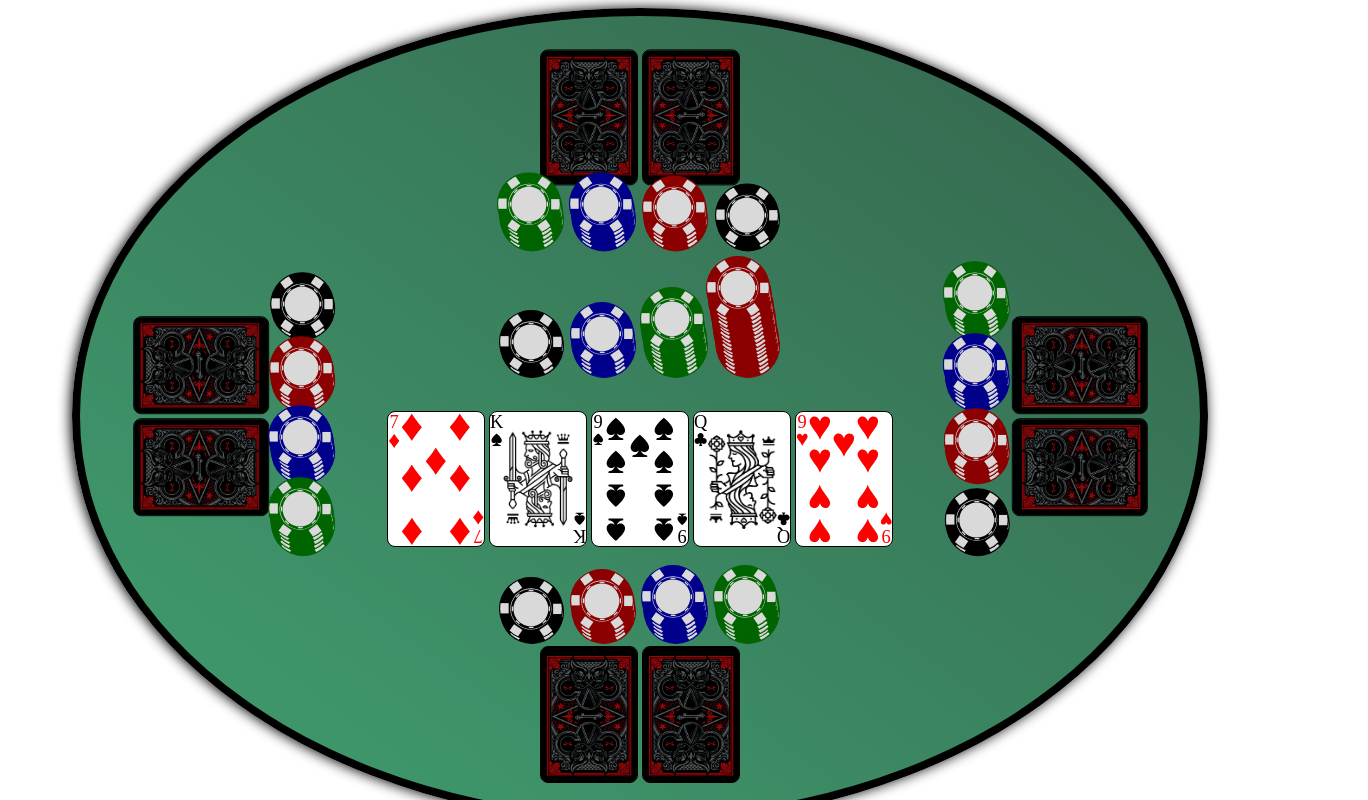
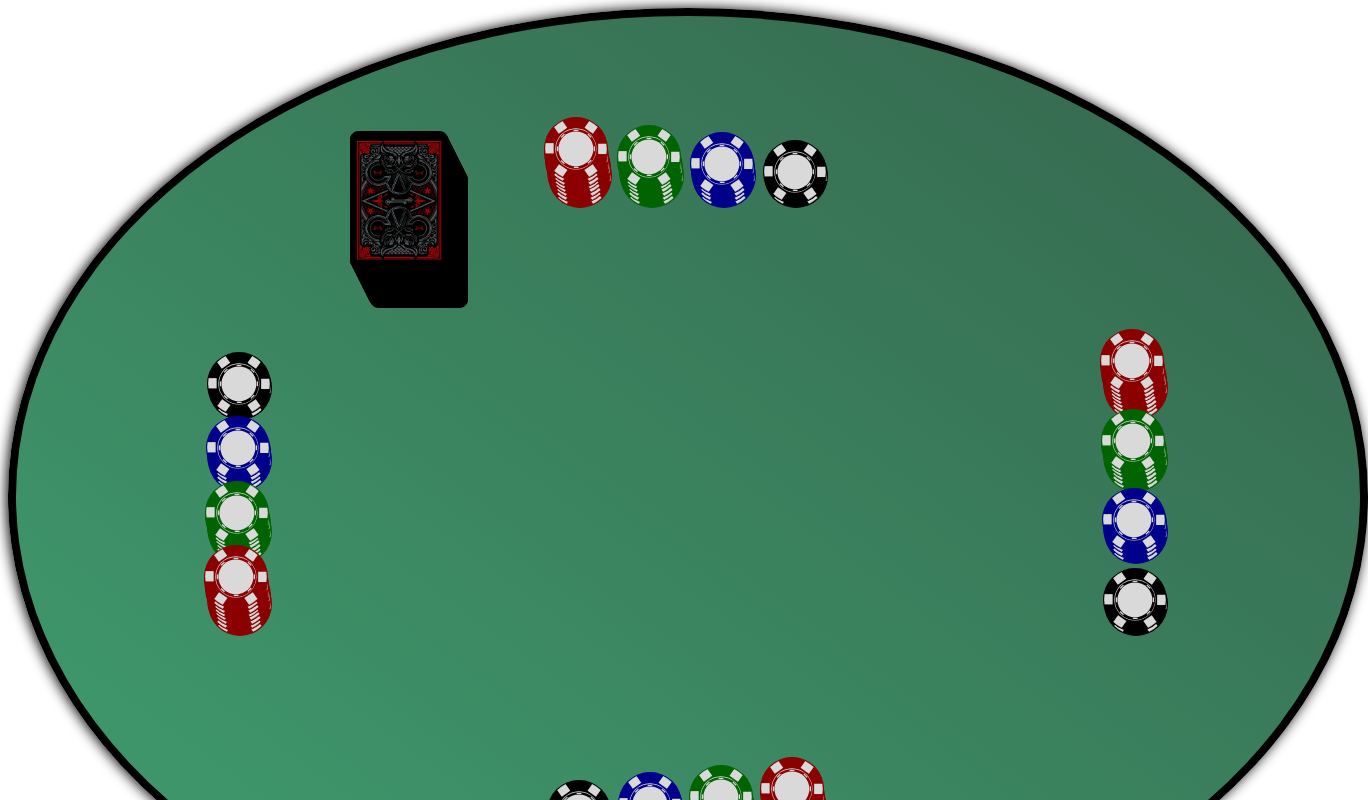
Before and after one commit to sjoegd/poker-game, a React (Vite) app: page / in a window 1280 px wide. Shown: the top 800 px of the page, 1368 px wide, since content can reach past the window. Built offline with nearby package versions, Linux system fonts and the light colour scheme.

Commit message:
Table -> Pure UI render, Game now manages game

```diff
--- a/src/App.jsx
+++ b/src/App.jsx
@@ -1,8 +1,8 @@
 import React from 'react';
-import Table from './components/Table';
+import Game from './components/Game';
 
 export default function App() {
   return (
-    <Table />
+    <Game />
   );
 }
--- /dev/null
+++ b/src/components/Game.jsx
@@ -0,0 +1,150 @@
+import React, { useState } from 'react';
+import styled from 'styled-components';
+
+import Table from './Table';
+
+const StartButton = styled.button`
+  width: 6rem;
+  height: 3rem;
+  background: #232323;
+  color: #FEFEFE;
+  border-radius: 0.5rem;
+  font-size: 1.5rem;
+
+  &:hover {
+    scale: 1.1;
+  }
+`;
+
+// Card = {number: ..., type: ... backwards: ...};
+// playerCoins = {black: ..., darkblue: ..., darkgreen: ..., darkred: ...};
+// playerCards = [Card1, Card2];
+// playerHand = {playerCoins, playerCards};
+
+let cardTypes = ['club', 'heart', 'diamond', 'spade'];
+let cardNumbers = ['A', 2, 3, 4, 5, 6, 7, 8, 9, 10, 'J', 'Q', 'K'];
+
+let baseCoins = {
+  black: 2,
+  darkblue: 4,
+  darkgreen: 6,
+  darkred: 8,
+};
+
+let coinValues = {
+  black: 100,
+  darkblue: 50,
+  darkgreen: 20,
+  darkred: 10,
+};
+
+let coinTypes = ['black', 'darkblue', 'darkgreen', 'darkred'];
+
+/**
+ *
+ * @returns Component that manages the Game
+ */
+export default function Game() {
+  let [cardStack, setCardStack] = useState(shuffleCardStack(getFreshCardStack()));
+  let [cardRiver, setCardRiver] = useState([]);
+  let [coinStack, setCoinStack] = useState({ black: 0, darkblue: 0, darkgreen: 0, darkred: 0 });
+
+  let [player1, setPlayer1] = useState(getFreshPlayerHand());
+  let [player2, setPlayer2] = useState(getFreshPlayerHand());
+  let [player3, setPlayer3] = useState(getFreshPlayerHand());
+  let [player4, setPlayer4] = useState(getFreshPlayerHand());
+
+  console.log(cardStack.length);
+
+  return (
+    <>
+      <Table
+        cardStack={cardStack}
+        cardRiver={cardRiver}
+        coinStack={coinStack}
+        players={[player1, player2, player3, player4]}
+      />
+      <StartButton onClick={() => startNewRound()}>Start</StartButton>
+    </>
+  );
+
+  function startNewRound() {
+    let currentCardStack = [...cardStack];
+    let currentCardRiver = [...cardRiver];
+
+    drawPlayerCards(currentCardStack);
+    drawRiverCards(3, currentCardRiver, currentCardStack);
+    flipRiverCards(currentCardRiver, false);
+
+    setCardStack(currentCardStack);
+    setCardRiver(currentCardRiver);
+  }
+
+  function drawPlayerCards(currentCardStack) {
+    function drawPlayer({ player, setPlayer }) {
+      let currentPlayer = { ...player };
+      let { playerCoins, playerHand } = currentPlayer;
+      playerHand.push(currentCardStack.pop());
+      playerHand.push(currentCardStack.pop());
+      setPlayer({ playerCoins, playerHand });
+    }
+
+    let playerTuples = [
+      { player: player1, setPlayer: setPlayer1 },
+      { player: player2, setPlayer: setPlayer2 },
+      { player: player3, setPlayer: setPlayer3 },
+      { player: player4, setPlayer: setPlayer4 },
+    ];
+
+    for (let playerTuple of playerTuples) {
+      drawPlayer(playerTuple);
+    }
+  }
+
+  function drawRiverCards(amount, currentCardRiver, currentCardStack) {
+    for (let i = 0; i < amount; i++) {
+      currentCardRiver.push(currentCardStack.pop());
+    }
+  }
+
+  function flipRiverCards(currentCardRiver, backwards) {
+    for(let card of currentCardRiver) {
+        card.backwards = backwards
+    }
+  }
+}
+
+function getFreshCardStack() {
+  let cards = [];
+
+  for (let type of cardTypes) {
+    for (let number of cardNumbers) {
+      cards.push({ number, type, backwards: true });
+    }
+  }
+
+  return cards;
+}
+
+function getFreshPlayerHand() {
+  return {
+    playerCoins: { ...baseCoins },
+    playerHand: [],
+  };
+}
+
+// Uses Knuth's Shuffle Algorithm
+function shuffleCardStack(cardStack) {
+  cardStack = [...cardStack]; // copy
+  let currentIndex = cardStack.length;
+  let randomIndex;
+
+  while (currentIndex != 0) {
+    randomIndex = Math.floor(Math.random() * currentIndex);
+    currentIndex--;
+
+    [cardStack[currentIndex], cardStack[randomIndex]] = [cardStack[randomIndex], cardStack[currentIndex]];
+  }
+
+  return cardStack;
+}
--- a/src/components/Table.jsx
+++ b/src/components/Table.jsx
@@ -2,15 +2,14 @@ import React from 'react';
 import styled from 'styled-components';
 
 import Hand from './cards/Hand';
+import CardRiver from './cards/CardRiver';
 import CardStack from './cards/CardStack';
 
 import CoinStack from './coins/CoinStack';
 
-// Card = {number: ..., type: ... backwards: ...}
-
 const TableContainer = styled.div`
-  height: 50rem;
-  width: 70rem;
+  height: 60rem;
+  width: 84rem;
   border-radius: 50%;
   background: linear-gradient(216deg, rgba(53, 101, 77, 1) 1%, rgba(62, 149, 106, 1) 83%);
   box-shadow: -0.1rem 0 0.8rem 0 rgba(0, 0, 0, 1);
@@ -32,7 +31,7 @@ const HandContainer = styled.div`
   justify-content: center;
 `;
 
-const CardStackContainer = styled(HandContainer)`
+const CardRiverContainer = styled(HandContainer)`
   margin: 0 auto;
 `;
 
@@ -41,6 +40,7 @@ const MiddleContainer = styled.div`
   display: flex;
   flex-direction: column;
 `;
+
 const CoinStackContainer = styled.div`
   display: flex;
   flex-direction: row;
@@ -49,92 +49,88 @@ const CoinStackContainer = styled.div`
   height: 100%;
 `;
 
+const CardStackContainer = styled.div`
+  grid-area: ${({ row, column }) => `${row} / ${column} / span 1 / span 1`};
+  display: flex;
+  justify-content: flex-end;
+  align-items: flex-end;
+  margin-bottom: 2rem;
+`;
+
+
+function PlayerHand(props) {
+  let { playerCoins, playerHand } = props.playerHand;
+
+  return (
+    <HandContainer row={props.row} column={props.column} rotate={props.rotate}>
+      <CoinStackContainer>
+        <CoinStack zIndex={props.fixZIndex ? 4 : 0} rotate={-props.rotate} amount={playerCoins.black} color={'black'} />
+        <CoinStack
+          zIndex={props.fixZIndex ? 3 : 0}
+          rotate={-props.rotate}
+          amount={playerCoins.darkblue}
+          color={'darkblue'}
+        />
+        <CoinStack
+          zIndex={props.fixZIndex ? 2 : 0}
+          rotate={-props.rotate}
+          amount={playerCoins.darkgreen}
+          color={'darkgreen'}
+        />
+        <CoinStack
+          zIndex={props.fixZIndex ? 1 : 0}
+          rotate={-props.rotate}
+          amount={playerCoins.darkred}
+          color={'darkred'}
+        />
+      </CoinStackContainer>
+      <Hand cards={playerHand} />
+    </HandContainer>
+  );
+}
+
+function TableMiddle(props) {
+
+  return (
+    <MiddleContainer row={props.row} column={props.column}>
+      <CoinStackContainer>
+        <CoinStack amount={props.coinStack.black} color={'black'} />
+        <CoinStack amount={props.coinStack.darkblue} color={'darkblue'} />
+        <CoinStack amount={props.coinStack.darkgreen} color={'darkgreen'} />
+        <CoinStack amount={props.coinStack.darkred} color={'darkred'} />
+      </CoinStackContainer>
+      <CardRiverContainer>
+        <CardRiver
+          cards={props.cardRiver}
+        />
+      </CardRiverContainer>
+    </MiddleContainer>
+  );
+}
+
+
 /**
- * TODO:
- * Split into smaller components
+ * Input:
+ * players = [4 * playerHand]
+ * cardStack = []
+ * cardRiver = [] max 5
+ * coinStack = playerCoins
  *
  * @returns The Table UI
  */
 
-export default function Table() {
+export default function Table(props) {
+
   return (
     <TableContainer>
-      <HandContainer row={3} column={2} rotate={0}>
-        <CoinStackContainer>
-          <CoinStack rotate={0} amount={2} color={'black'} />
-          <CoinStack rotate={0} amount={4} color={'darkred'} />
-          <CoinStack rotate={0} amount={5} color={'darkblue'} />
-          <CoinStack rotate={0} amount={5} color={'darkgreen'} />
-        </CoinStackContainer>
-        <Hand
-          cards={[
-            { number: 'A', type: 'heart', backwards: true },
-            { number: 2, type: 'club', backwards: true },
-          ]}
-        />
-      </HandContainer>
-      <HandContainer row={2} column={1} rotate={90}>
-        <CoinStackContainer>
-          <CoinStack rotate={-90} amount={2} color={'black'} />
-          <CoinStack rotate={-90} amount={4} color={'darkred'} />
-          <CoinStack rotate={-90} amount={5} color={'darkblue'} />
-          <CoinStack rotate={-90} amount={5} color={'darkgreen'} />
-        </CoinStackContainer>
-        <Hand
-          cards={[
-            { number: 'A', type: 'heart', backwards: true },
-            { number: 2, type: 'club', backwards: true },
-          ]}
-        />
-      </HandContainer>
-      <HandContainer row={1} column={2} rotate={180}>
-        <CoinStackContainer>
-          <CoinStack rotate={-180} amount={2} color={'black'} />
-          <CoinStack rotate={-180} amount={4} color={'darkred'} />
-          <CoinStack rotate={-180} amount={5} color={'darkblue'} />
-          <CoinStack rotate={-180} amount={5} color={'darkgreen'} />
-        </CoinStackContainer>
-        <Hand
-          cards={[
-            { number: 'A', type: 'heart', backwards: true },
-            { number: 2, type: 'club', backwards: true },
-          ]}
-        />
-      </HandContainer>
-      <HandContainer row={2} column={3} rotate={270}>
-      <CoinStackContainer>
-          {/* fix z-indexes*/}
-          <CoinStack zIndex={4} rotate={-270} amount={2} color={'black'} />
-          <CoinStack zIndex={3} rotate={-270} amount={4} color={'darkred'} />
-          <CoinStack zIndex={2} rotate={-270} amount={5} color={'darkblue'} />
-          <CoinStack zIndex={1} rotate={-270} amount={5} color={'darkgreen'} />
-        </CoinStackContainer>
-        <Hand
-          cards={[
-            { number: 'A', type: 'heart', backwards: true },
-            { number: 2, type: 'club', backwards: true },
-          ]}
-        />
-      </HandContainer>
-      <MiddleContainer row={2} column={2}>
-        <CoinStackContainer>
-          <CoinStack amount={2} color={'black'} />
-          <CoinStack amount={4} color={'darkblue'} />
-          <CoinStack amount={8} color={'darkgreen'} />
-          <CoinStack amount={16} color={'darkred'} />
-        </CoinStackContainer>
-        <CardStackContainer>
-          <CardStack
-            cards={[
-              { number: 7, type: 'diamond', backwards: false },
-              { number: 'K', type: 'spade', backwards: false },
-              { number: 9, type: 'spade', backwards: false },
-              { number: 'Q', type: 'club', backwards: false },
-              { number: 9, type: 'heart', backwards: false },
-            ]}
-          />
-        </CardStackContainer>
-      </MiddleContainer>
+      <CardStackContainer row={1} column={1}>
+        <CardStack cards={props.cardStack} />
+      </CardStackContainer>
+      <PlayerHand row={3} column={2} rotate={0} playerHand={props.players[0]} />
+      <PlayerHand row={2} column={1} rotate={90} playerHand={props.players[1]} />
+      <PlayerHand row={1} column={2} rotate={180} playerHand={props.players[2]} />
+      <PlayerHand row={2} column={3} rotate={270} playerHand={props.players[3]} fixZIndex={true} />
+      <TableMiddle row={2} column={2} cardRiver={props.cardRiver} coinStack={props.coinStack} />
     </TableContainer>
   );
 }
--- /dev/null
+++ b/src/components/cards/CardRiver.jsx
@@ -0,0 +1,23 @@
+import React from 'react'
+import styled from 'styled-components';
+
+import Card from './Card';
+
+const CardWrapper = styled.div`
+  width: fit-content;
+  display: flex;
+`;
+
+export default function CardRiver(props) {
+  let cards = []
+
+  for(let card of props.cards) {
+    cards.push(<Card key={card.number + card.type} number={card.number} type={card.type} backwards={card.backwards} />)
+  }
+
+  return (
+    <CardWrapper>
+        {cards}
+    </CardWrapper>
+  )
+}
--- a/src/components/cards/CardStack.jsx
+++ b/src/components/cards/CardStack.jsx
@@ -1,24 +1,33 @@
-import React from 'react'
+import React from 'react';
 import styled from 'styled-components';
 
 import Card from './Card';
 
-const CardWrapper = styled.div`
-  width: fit-content;
-  display: flex;
+const StackContainer = styled.div`
+  position: relative;
+  width: 6rem;
+  height: calc(1.4 * 6rem);
+
 `;
 
-// Change name.
+const CardContainer = styled.div`
+  position: absolute;
+  left: ${({i}) => `${-i*0.025}rem`};
+  top: ${({i}) => `${-i*0.05}rem`};
+`;
+
 export default function CardStack(props) {
-  let cards = []
+  let cards = [];
 
-  for(let card of props.cards) {
-    cards.push(<Card key={card.number + card.type} number={card.number} type={card.type} backwards={card.backwards} />)
+  let i = 0
+  for (let card of props.cards) {
+    cards.push(
+      <CardContainer i={i} key={card.number + card.type}>
+        <Card number={card.number} type={card.type} backwards={card.backwards} />
+      </CardContainer>
+    );
+    i++;
   }
 
-  return (
-    <CardWrapper>
-        {cards}
-    </CardWrapper>
-  )
+  return <StackContainer>{cards}</StackContainer>;
 }
--- a/src/components/cards/Hand.jsx
+++ b/src/components/cards/Hand.jsx
@@ -12,8 +12,8 @@ export default function Hand(props) {
   let [card_1, card_2] = props.cards;
   return (
     <CardWrapper>
-      <Card number={card_1.number} type={card_1.type} backwards={card_1.backwards} />
-      <Card number={card_2.number} type={card_2.type} backwards={card_2.backwards} />
+      { card_1 ? <Card number={card_1.number} type={card_1.type} backwards={card_1.backwards} /> : <></> }
+      { card_2 ? <Card number={card_2.number} type={card_2.type} backwards={card_2.backwards} /> : <></> }
     </CardWrapper>
   );
 }
--- a/src/components/coins/CoinStack.jsx
+++ b/src/components/coins/CoinStack.jsx
@@ -7,7 +7,7 @@ const StackContainer = styled.div`
     position: relative;
     height: 4rem;
     width: 4rem;
-    rotate: ${({rotate}) => `${rotate}deg`};
+    rotate: ${({rotate}) => `${rotate ?? 0}deg`};
     margin: 0 0.25rem;
     z-index: ${({zIndex}) => zIndex ?? 0};
 `
```
Also changed, not shown: src/components/cards/REAL-CardStack.jsx (deleted, +0 -7 lines), public/jack-black.png, public/jack-red.png.
